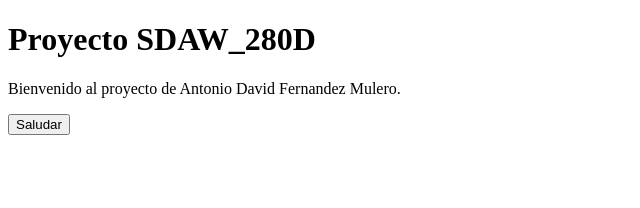
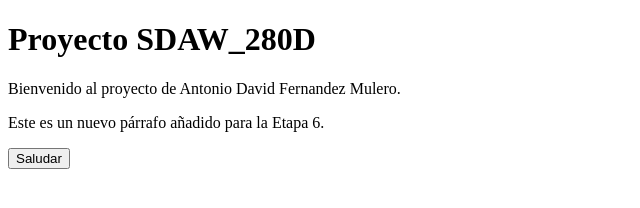
Before and after one commit to antoniodavid1327/SDAW_280D, a website: page index.html in a window 1280 px wide. Shown: the whole page, without its empty margins (0-640 px from the left). Drawn offline with Linux system fonts and the light colour scheme.

Commit message:
feat: Añadir párrafo de prueba al index.html

```diff
--- a/index.html
+++ b/index.html
@@ -10,8 +10,10 @@
     <p>
         Bienvenido al proyecto de Antonio David Fernandez Mulero.
     </p>
+    <p>Este es un nuevo párrafo añadido para la Etapa 6.</p>
 
     <button onclick="saludar()">Saludar</button>
+
 
     <script src="script.js"></script>
 </body>
```
